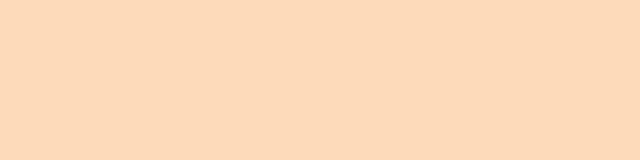
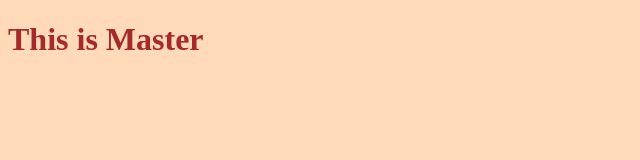
Before and after one commit to nileenaps/GitHub_elearn, a plain HTML site: page index.html in a window 1280 px wide. Shown: the whole page, without its empty margins (0-640 px from the left). Drawn offline with Linux system fonts and the light colour scheme.

Commit message:
added h1 and its font color

```diff
--- a/index.html
+++ b/index.html
@@ -7,5 +7,7 @@
     <link rel="stylesheet" href="style.css" />
     <title>Document</title>
   </head>
-  <body></body>
+  <body>
+    <h1>This is Master</h1>
+  </body>
 </html>
--- a/style.css
+++ b/style.css
@@ -1,3 +1,6 @@
 body {
   background-color: peachpuff;
 }
+h1 {
+  color: brown;
+}
```
